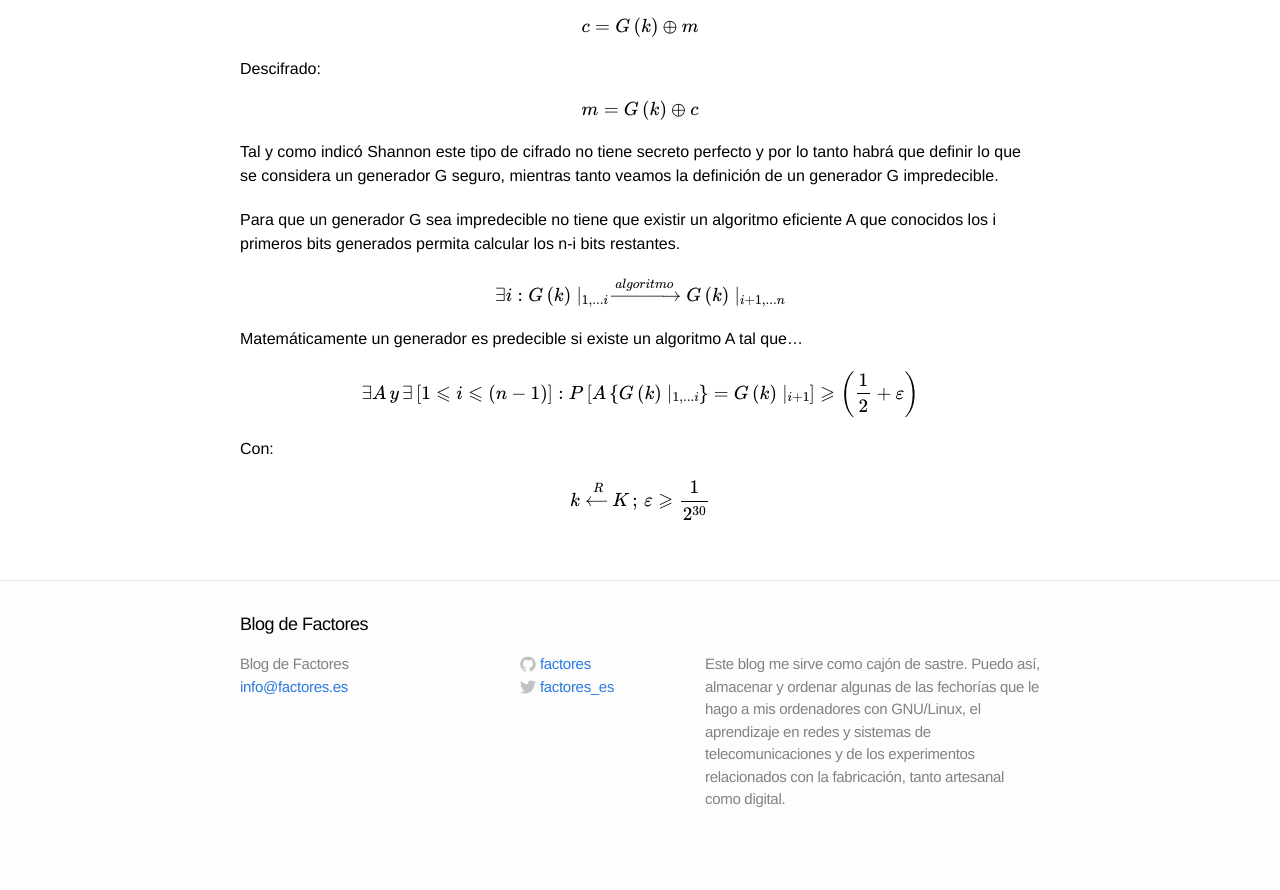
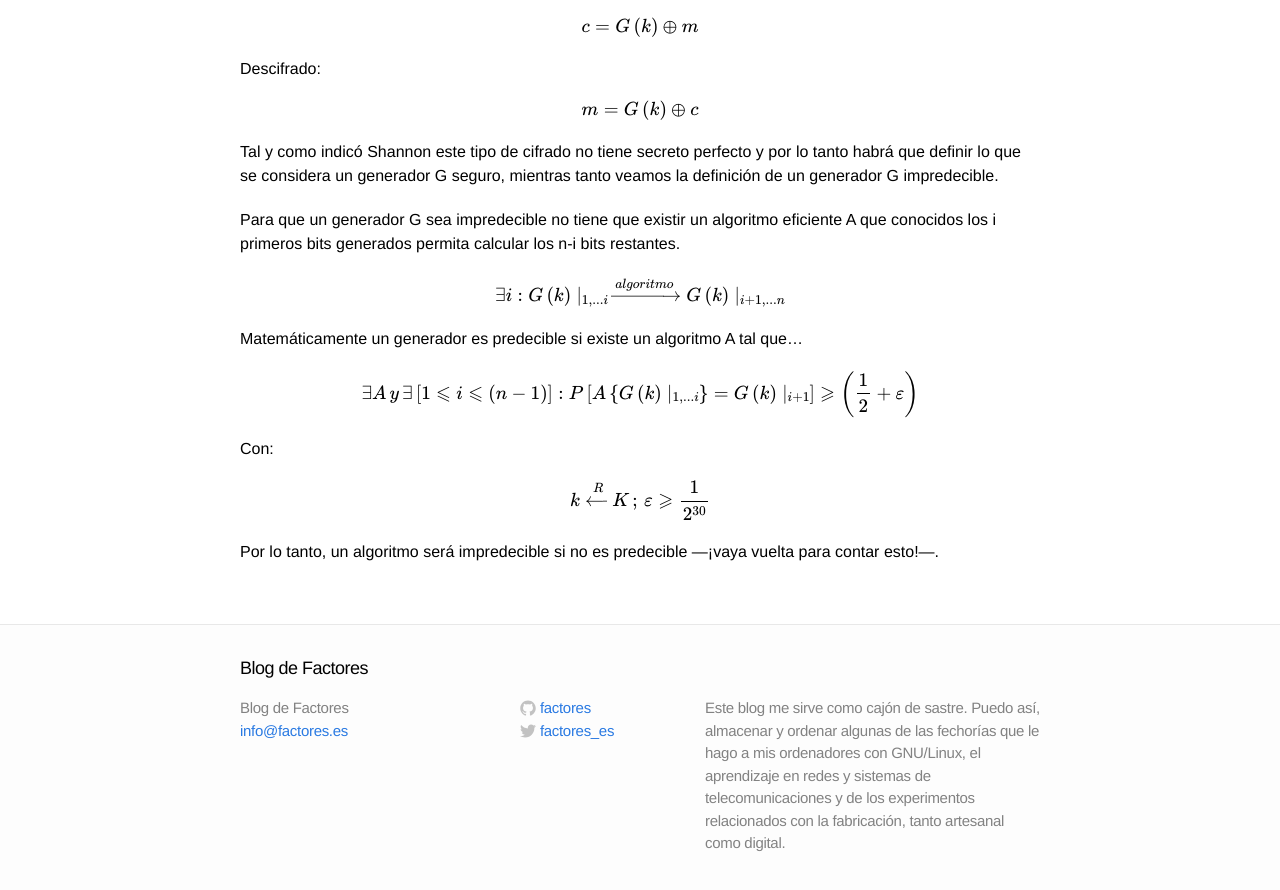
Before and after one commit to ddelaviuda/ddelaviuda.github.io, a Jekyll site: the page built from _posts/2016-09-05-Criptografia-elemental.markdown, in a window 1280 px wide and 900 px high, scrolled down 1709 px. Shown: the top 890 px of the window. Built offline with Jekyll 4.4.1, drawn with Linux system fonts in a browser that asks for light colours; formulas are drawn with MathJax 3; before the commit the page ends 2565 px from its top, so only the background shows below that.

Commit message:
Update 2016-09-05-Criptografia-elemental.markdown

```diff
--- a/_posts/2016-09-05-Criptografia-elemental.markdown
+++ b/_posts/2016-09-05-Criptografia-elemental.markdown
@@ -92,3 +92,5 @@ $$\exists A\, y\, \exists  \left [  1\leqslant i\leqslant (n-1)\right ]:  P\left
 Con:
 
 $$k \xleftarrow{R} K\, ; \, \varepsilon \geqslant \frac{1}{2^{30}} $$
+
+Por lo tanto, un algoritmo será impredecible si no es predecible ---¡vaya vuelta para contar esto!---.
```
